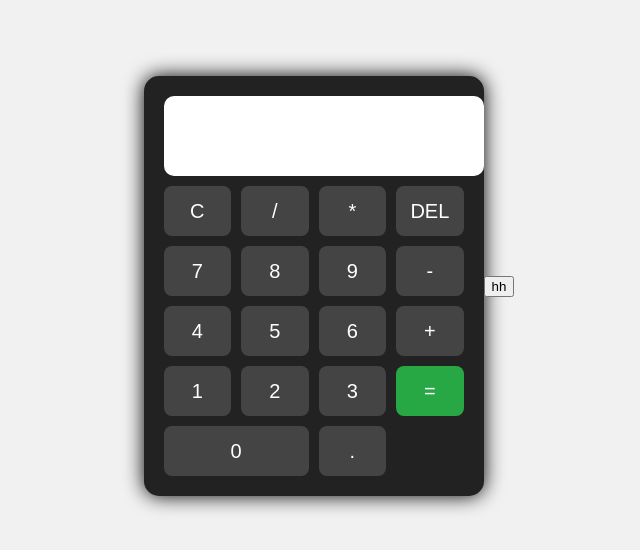
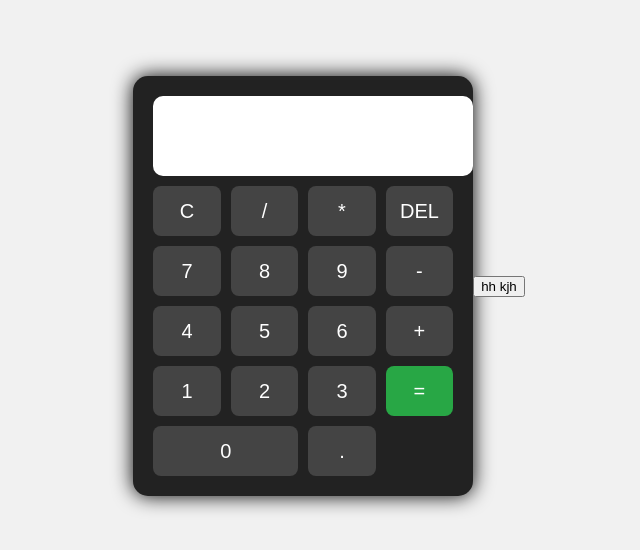
Before and after one commit to shiva8874/testing, a plain HTML site: page index.html in a window 1280 px wide. Shown: the part 122-672 px from the top of the page, without its empty margins (311-951 px from the left). Drawn offline with Linux system fonts and the light colour scheme.

Commit message:
hiiiiiiii

```diff
--- a/index.html
+++ b/index.html
@@ -41,7 +41,7 @@
     </div>
   </div>
   <div>
-    <button>hh</button>
+    <button>hh kjh</button>
   </div>
 
   <script src="index.js"></script>
```
